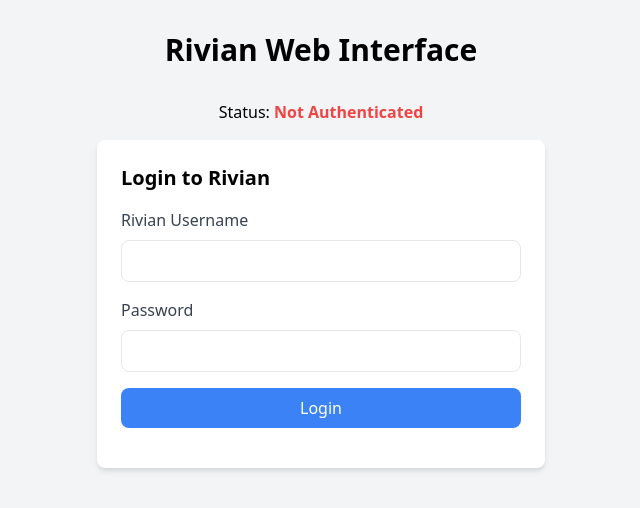
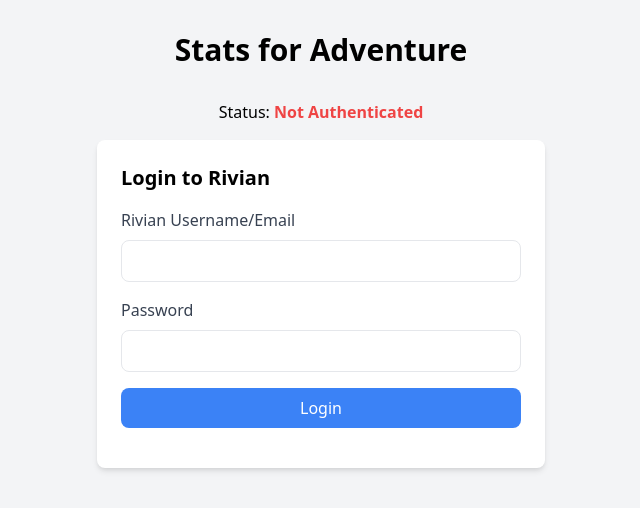
Before and after one commit to ZakWinnick/StatsForAdventure, a FastAPI app: page / in a window 1280 px wide. Shown: the top 508 px of the page, without its empty margins (319-959 px from the left). Run offline with FastAPI, Linux system fonts and the light colour scheme; some libraries are stand-ins or nearby versions.

Commit message:
Update index.html

```diff
--- a/templates/index.html
+++ b/templates/index.html
@@ -1,7 +1,7 @@
 <!DOCTYPE html>
 <html>
 <head>
-    <title>Rivian Web Interface</title>
+    <title>Stats for Adventure</title>
     <meta charset="UTF-8">
     <meta name="viewport" content="width=device-width, initial-scale=1.0">
     <script src="https://unpkg.com/htmx.org@1.9.10"></script>
@@ -328,7 +328,7 @@
 </head>
 <body class="bg-gray-100">
     <div class="container mx-auto px-4 py-8">
-        <h1 class="text-3xl font-bold text-center mb-8">Rivian Web Interface</h1>
+        <h1 class="text-3xl font-bold text-center mb-8">Stats for Adventure</h1>
         <div class="text-center mb-4">
             <span>Status: </span>
             <span id="auth-status" class="font-bold text-red-500">Not Authenticated</span>
@@ -339,7 +339,7 @@
             <h2 class="text-xl font-semibold mb-4">Login to Rivian</h2>
             <form id="rivian-login-form">
                 <div class="mb-4">
-                    <label class="block text-gray-700 mb-2" for="username">Rivian Username</label>
+                    <label class="block text-gray-700 mb-2" for="username">Rivian Username/Email</label>
                     <input class="w-full px-3 py-2 border rounded-lg" type="email" id="username" name="username" required>
                 </div>
                 <div class="mb-4">
```
